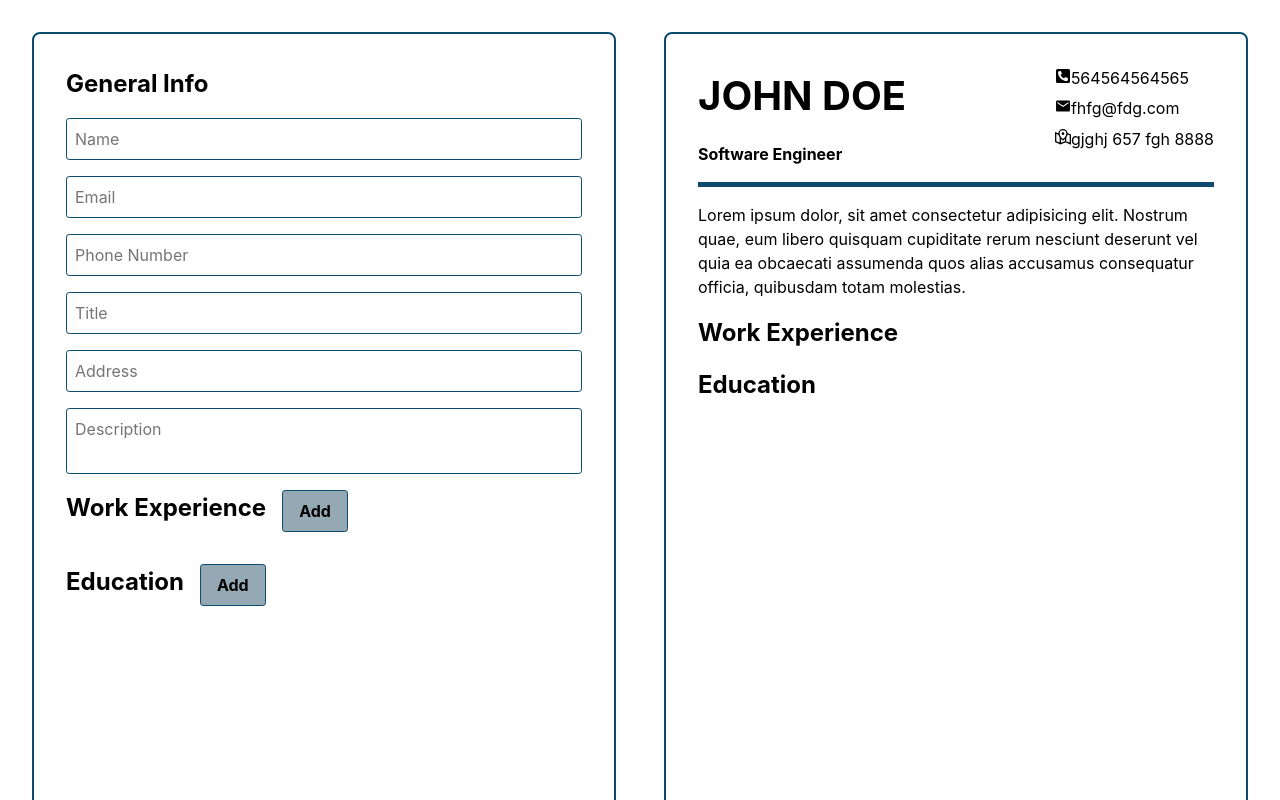
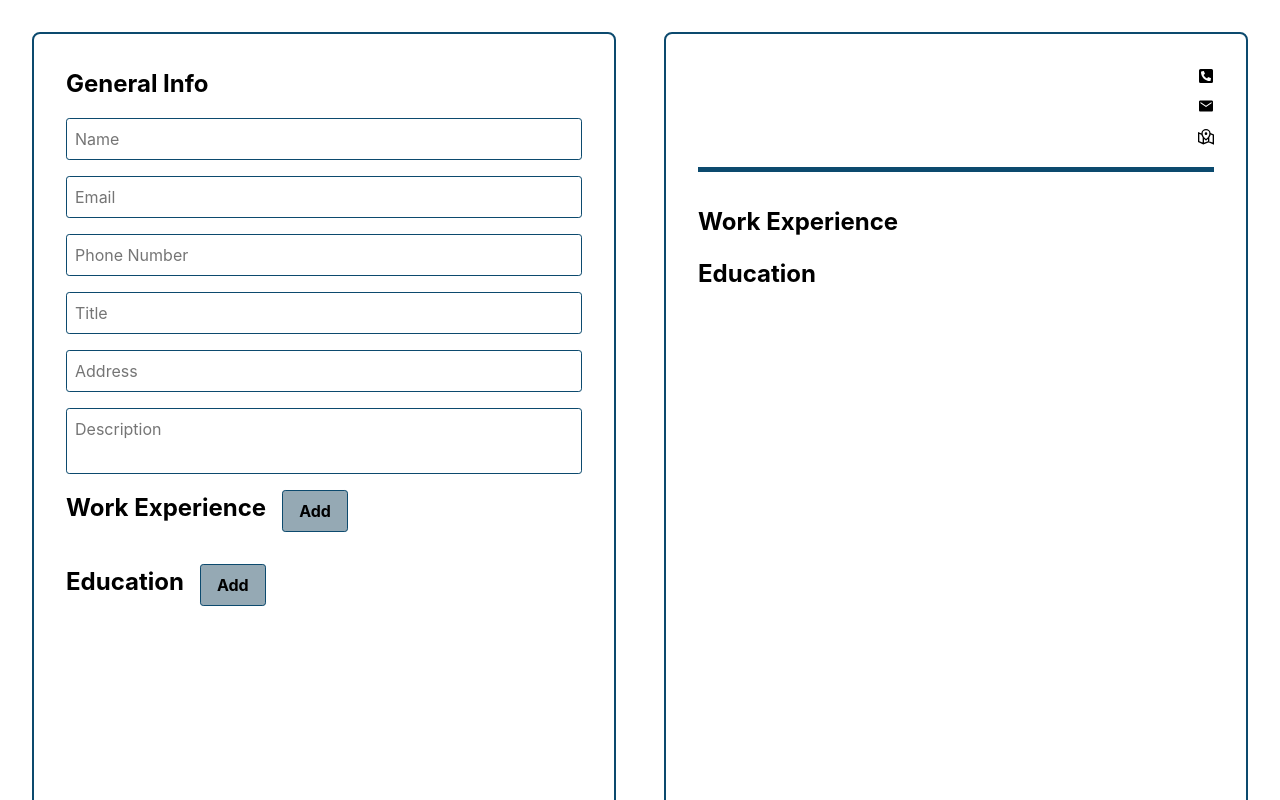
Before and after one commit to leinierperez/cv-builder, a React (Create React App) app: page / in a window 1280 px wide. Shown: the top 800 px of the page. Built offline with nearby package versions, Linux system fonts and the light colour scheme.

Commit message:
Remove dummy data and fix description section

```diff
--- a/src/components/Preview.js
+++ b/src/components/Preview.js
@@ -15,31 +15,26 @@ class Preview extends Component {
       <div className='preview'>
         <div className='top-header'>
           <div className='left'>
-            <h1 className='name'>{generalInfo.name}John Doe</h1>
-            <h4 className='title'>{generalInfo.title}Software Engineer</h4>
+            <h1 className='name'>{generalInfo.name}</h1>
+            <h4 className='title'>{generalInfo.title}</h4>
           </div>
           <div className='right'>
             <div>
               <FaPhoneSquareAlt />
-              {generalInfo.phone}564564564565
+              {generalInfo.phone}
             </div>
             <div>
               <IoMdMail />
-              {generalInfo.email}fhfg@fdg.com
+              {generalInfo.email}
             </div>
             <div>
               <GrMapLocation />
-              {generalInfo.address}gjghj 657 fgh 8888
+              {generalInfo.address}
             </div>
           </div>
         </div>
 
-        <div className='description'>
-          Lorem ipsum dolor, sit amet consectetur adipisicing elit. Nostrum
-          quae, eum libero quisquam cupiditate rerum nesciunt deserunt vel quia
-          ea obcaecati assumenda quos alias accusamus consequatur officia,
-          quibusdam totam molestias.
-        </div>
+        <div className='description'>{generalInfo.description}</div>
         <div className='experience'>
           <h2>Work Experience</h2>
           {this.props.experienceGroups.map((group) => {
```
